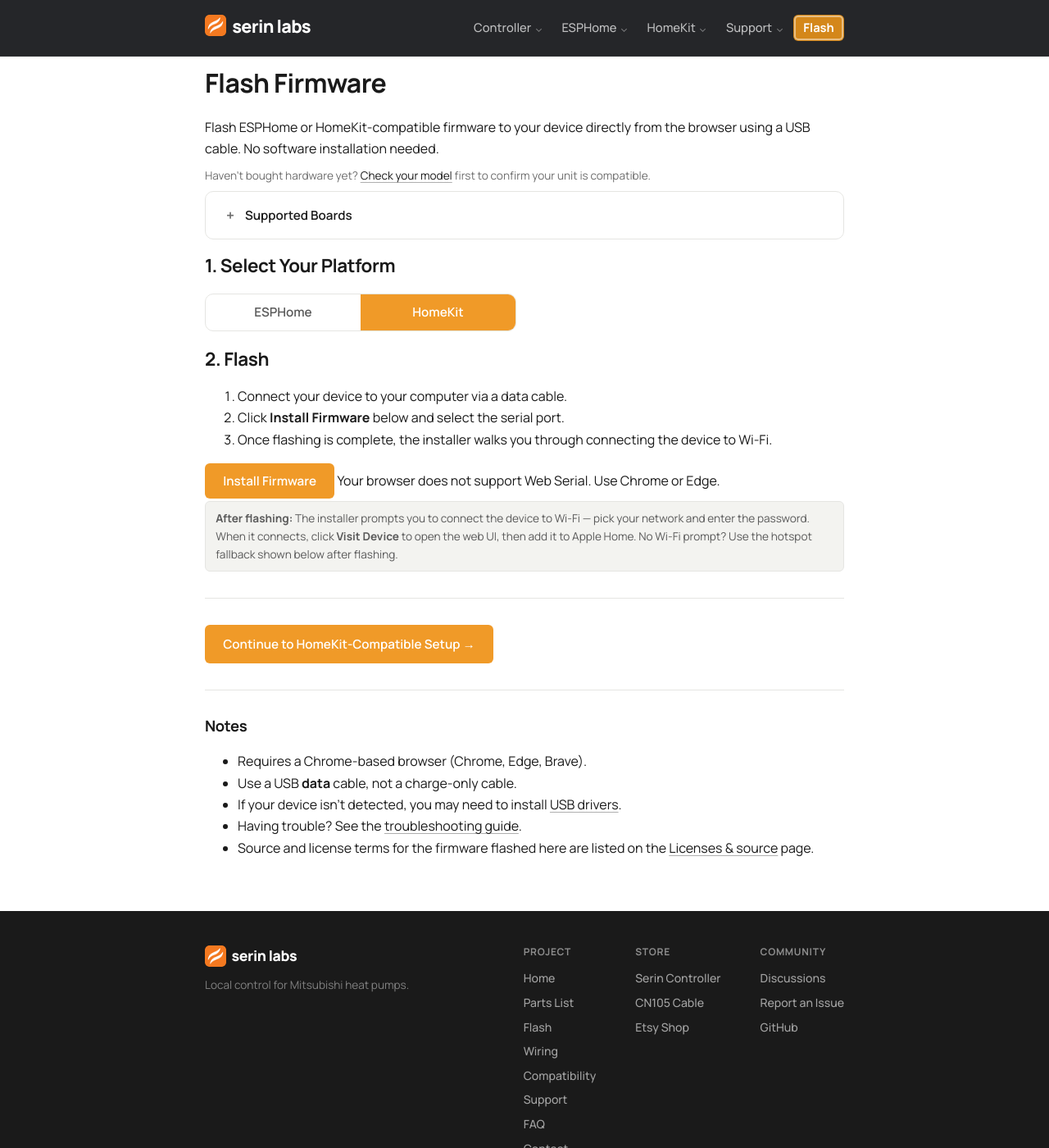
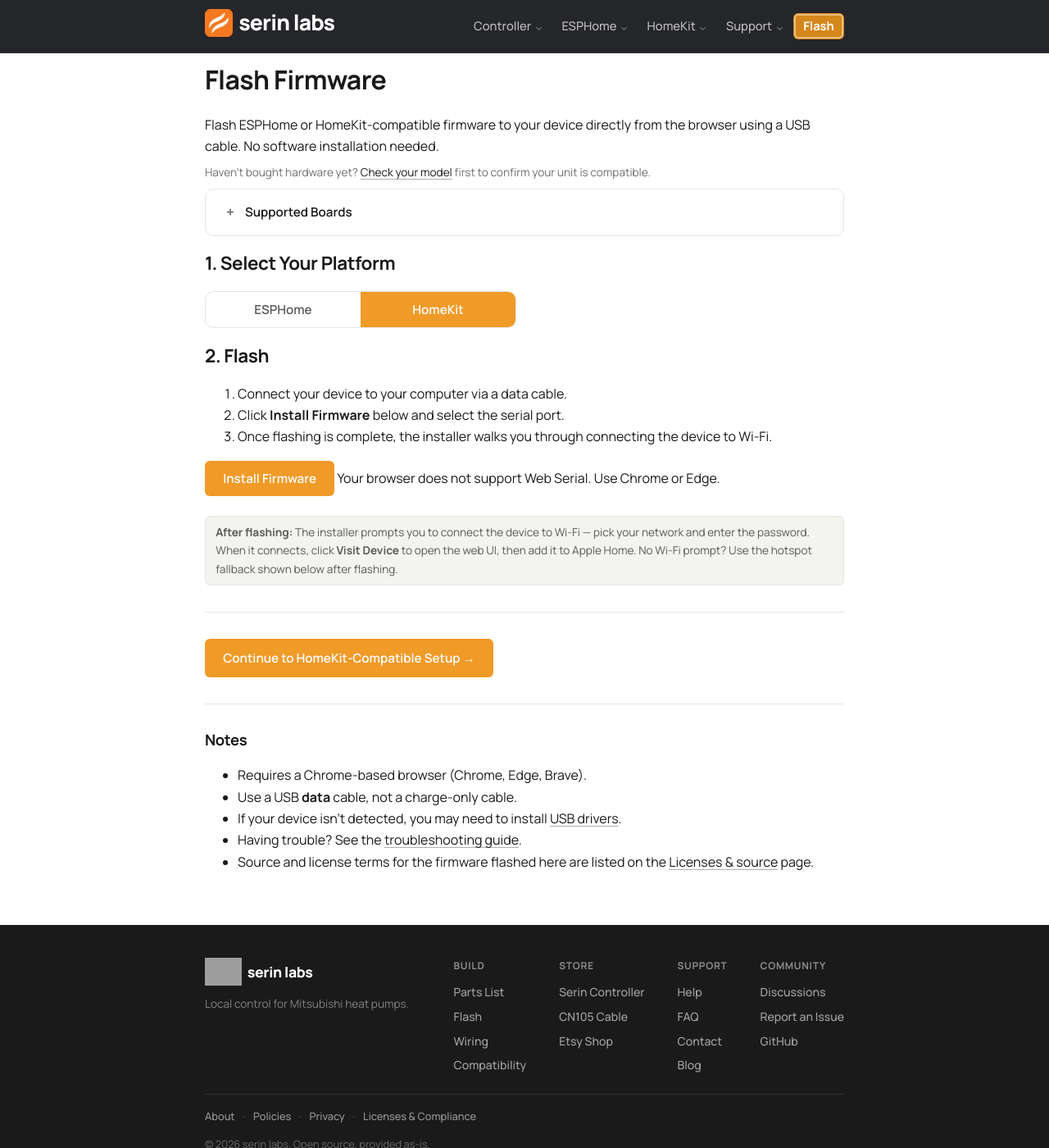
Before and after one commit to Serin-Labs/serin-labs.github.io, a Jekyll site: the page built from flash.html, in a window 1280 px wide and 1400 px high. Shown: the whole window at 82% size. Built offline with Jekyll 4.4.1, drawn with Linux system fonts in a browser that asks for light colours; a script that is not in the unit is left out; some of the changed text lies outside the part shown; grey boxes are pictures that could not be loaded.

Commit message:
style(site): rebalance footer into four columns with legal row

```diff
--- a/_layouts/default.html
+++ b/_layouts/default.html
@@ -83,32 +83,29 @@ links keep resolving.
     <div class="container">
       <div class="footer-content">
         <div class="footer-brand">
-          <strong><img src="{{ '/assets/favicon-32x32.png' | relative_url }}" alt="" class="brand-icon"> serin labs</strong>
+          <strong><img src="{{ '/assets/serin_logo.svg' | relative_url }}" alt="" class="brand-icon"> serin labs</strong>
           <p>Local control for Mitsubishi heat pumps.</p>
         </div>
         <div class="footer-columns">
           <div class="footer-col">
-            <strong>Project</strong>
-            <a href="{{ '/' | relative_url }}">Home</a>
+            <strong>Build</strong>
             <a href="{{ '/parts.html' | relative_url }}">Parts List</a>
             <a href="{{ '/flash.html' | relative_url }}">Flash</a>
             <a href="{{ '/wiring.html' | relative_url }}">Wiring</a>
             <a href="{{ '/compatibility.html' | relative_url }}">Compatibility</a>
-            <a href="{{ '/support.html' | relative_url }}">Support</a>
-            <a href="{{ '/faq.html' | relative_url }}">FAQ</a>
-            <a href="{{ '/contact.html' | relative_url }}">Contact</a>
-            <a href="{{ '/blog.html' | relative_url }}">Blog</a>
-            <a href="{{ '/about.html' | relative_url }}">About</a>
-            <a href="{{ '/policies.html' | relative_url }}">Policies</a>
-            <a href="{{ '/privacy.html' | relative_url }}">Privacy</a>
-            <a href="{{ '/licenses.html' | relative_url }}">Licenses</a>
-            <a href="{{ '/compliance.html' | relative_url }}">Compliance</a>
           </div>
           <div class="footer-col">
             <strong>Store</strong>
             <a href="{{ '/controller.html' | relative_url }}">Serin Controller</a>
             <a href="https://www.etsy.com/listing/4518377332/cn105-to-grove-cable-pap-05v-s-to-hy20" target="_blank" rel="noopener">CN105 Cable</a>
             <a href="https://serinlabs.etsy.com/" target="_blank" rel="noopener">Etsy Shop</a>
+          </div>
+          <div class="footer-col">
+            <strong>Support</strong>
+            <a href="{{ '/support.html' | relative_url }}">Help</a>
+            <a href="{{ '/faq.html' | relative_url }}">FAQ</a>
+            <a href="{{ '/contact.html' | relative_url }}">Contact</a>
+            <a href="{{ '/blog.html' | relative_url }}">Blog</a>
           </div>
           <div class="footer-col">
             <strong>Community</strong>
@@ -119,6 +116,12 @@ links keep resolving.
         </div>
       </div>
       <div class="footer-bottom">
+        <div class="footer-legal">
+          <a href="{{ '/about.html' | relative_url }}">About</a>
+          <a href="{{ '/policies.html' | relative_url }}">Policies</a>
+          <a href="{{ '/privacy.html' | relative_url }}">Privacy</a>
+          <a href="{{ '/licenses.html' | relative_url }}">Licenses &amp; Compliance</a>
+        </div>
         <p>&copy; {{ 'now' | date: '%Y' }} serin labs. Open source, provided as-is.</p>
         <p class="trademark-notice">Independent open-source project — not developed, endorsed, or certified by Apple Inc. or Mitsubishi Electric Corporation. Working on HVAC systems carries risk and may void warranties; proceed at your own risk. Apple, Apple Home, HomeKit, Siri, HomePod, Apple TV, iPhone, and iPad are trademarks of Apple Inc., registered in the U.S. and other countries. Mitsubishi Electric is a trademark of Mitsubishi Electric Corporation.</p>
       </div>
--- a/assets/css/main.css
+++ b/assets/css/main.css
@@ -113,7 +113,7 @@ header {
   backdrop-filter: blur(12px);
   -webkit-backdrop-filter: blur(12px);
   color: #fff;
-  padding: 0.85rem 0;
+  padding: 0.4rem 0;
   position: sticky;
   top: 0;
   z-index: 1000;
@@ -127,7 +127,7 @@ header .container {
 }
 header .brand {
   margin: 0;
-  font-size: 1.35rem;
+  font-size: 1.65rem;
   font-weight: 800;
   letter-spacing: -0.03em;
 }
@@ -139,9 +139,8 @@ header .brand a {
   gap: 0.45rem;
 }
 .brand-icon {
-  width: 26px;
-  height: 26px;
-  border-radius: 5px;
+  width: auto;
+  height: 34px;
 }
 
 nav ul {
@@ -618,7 +617,15 @@ nav .dropdown-menu a:hover {
 }
 
 .flash-section { display: none; }
-.flash-section.active { display: block; }
+.flash-section.active { display: block; margin-top: 1.5rem; }
+
+/* CTA hand-off between the flash flow and the setup guide. One divider with
+   balanced breathing room, replacing a double-hr sandwich that read as floaty. */
+.flash-next {
+  margin: 1.75rem 0 2.25rem;
+  padding-top: 1.75rem;
+  border-top: 1px solid var(--border);
+}
 
 .flash-device-banner {
   border: 1px solid var(--border);
@@ -1201,7 +1208,8 @@ footer {
 }
 .footer-columns {
   display: flex;
-  gap: 3rem;
+  flex-wrap: wrap;
+  gap: 2.5rem;
 }
 .footer-col {
   display: flex;
@@ -1223,6 +1231,26 @@ footer {
   transition: color var(--transition);
 }
 .footer-col a:hover { color: #fff; }
+.footer-legal {
+  display: flex;
+  flex-wrap: wrap;
+  align-items: center;
+  gap: 0.4rem 0;
+  margin-bottom: 0.75rem;
+}
+.footer-legal a {
+  color: rgba(255,255,255,0.55);
+  text-decoration: none;
+  font-weight: 500;
+  font-size: 0.8rem;
+  transition: color var(--transition);
+}
+.footer-legal a:hover { color: #fff; }
+.footer-legal a:not(:last-child)::after {
+  content: "·";
+  margin: 0 0.6rem;
+  color: rgba(255,255,255,0.25);
+}
 .footer-bottom {
   border-top: 1px solid rgba(255,255,255,0.1);
   padding-top: 1rem;
@@ -1371,7 +1399,7 @@ details[open] summary::before {
     flex-wrap: wrap;
     gap: 0.5rem;
   }
-  header .brand { font-size: 1.2rem; }
+  header .brand { font-size: 1.45rem; }
 
   .nav-toggle-label { display: block !important; }
   nav {
```
